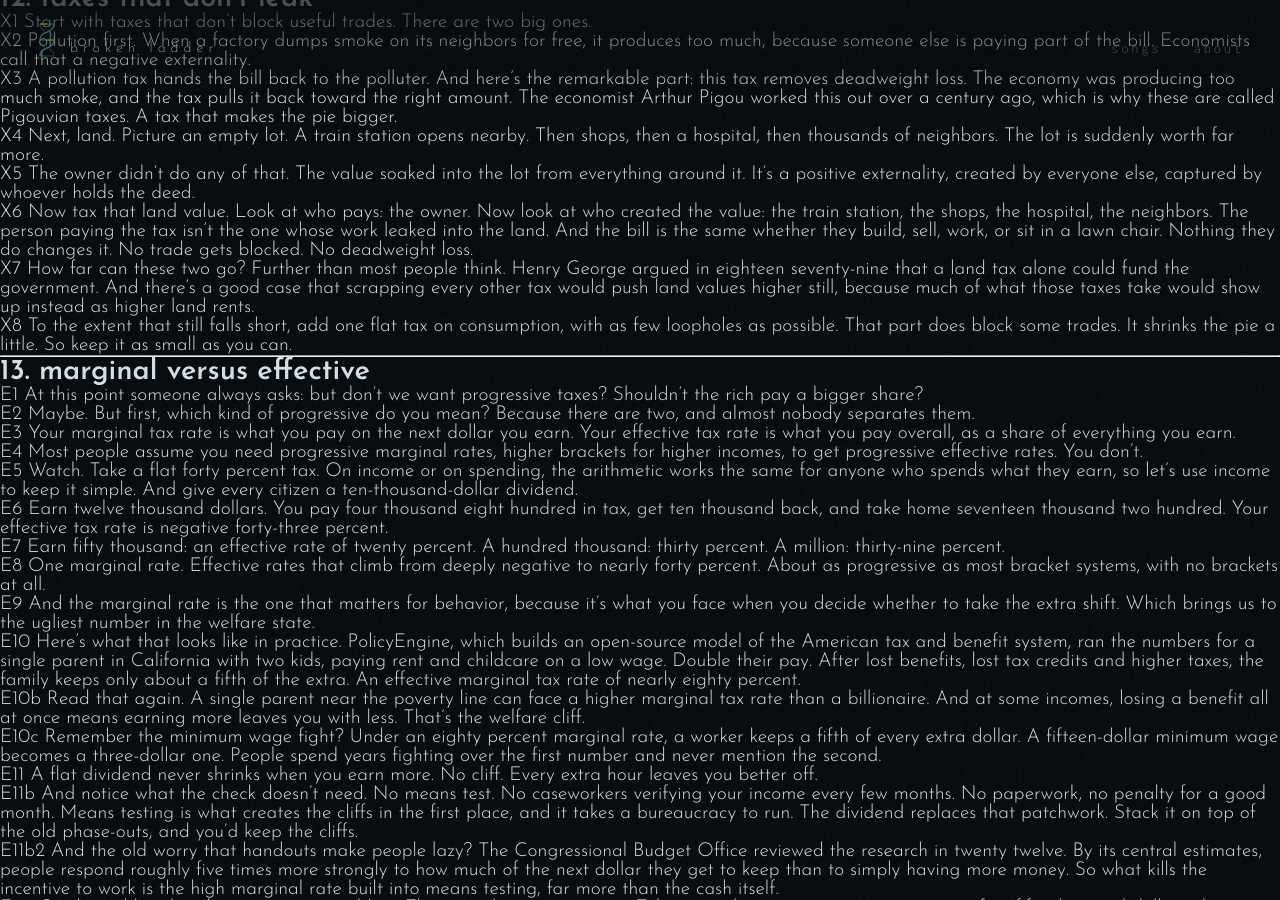
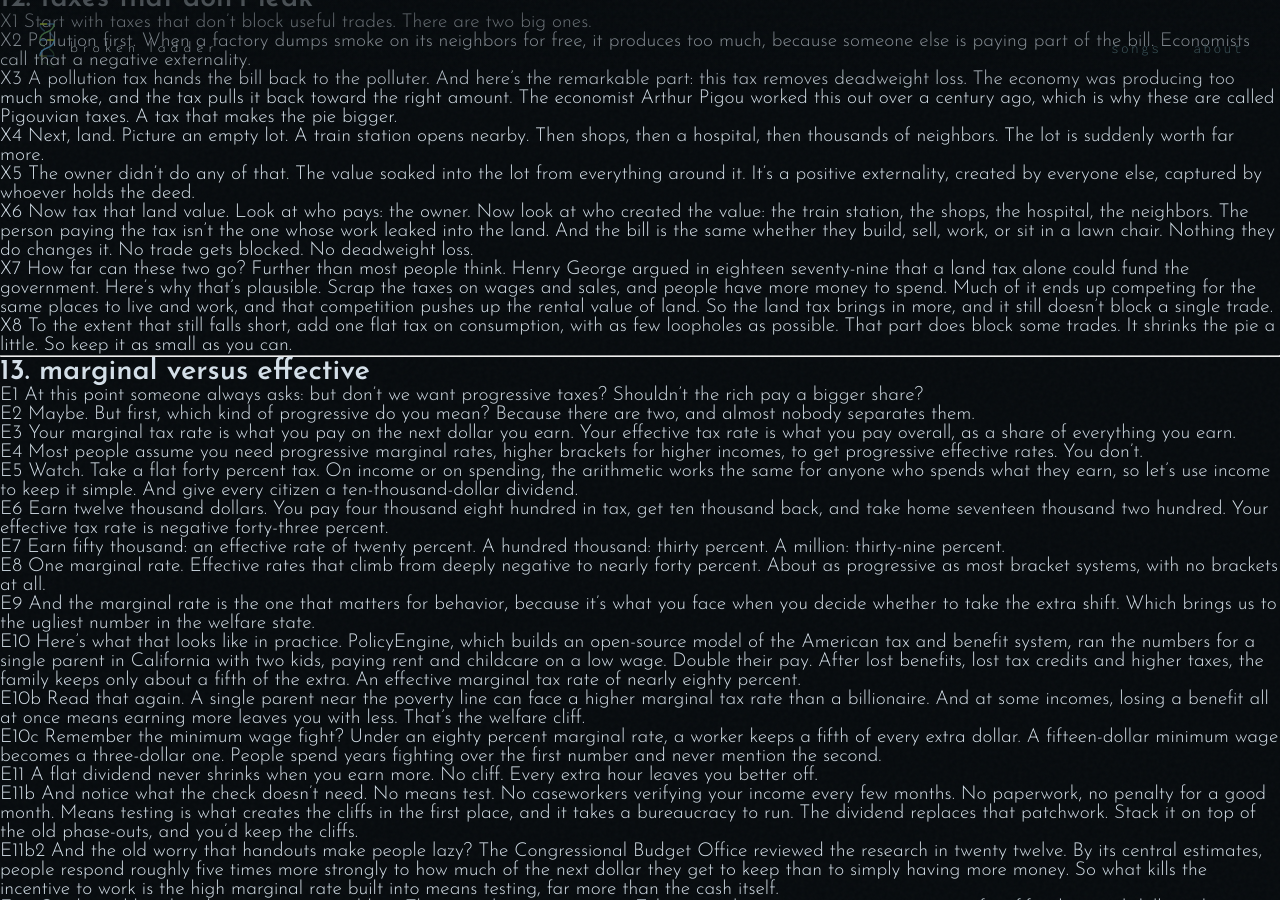
Before and after one commit to ClayShentrup/brokenladder, a Jekyll site: the page built from safety-net-vs-socialism/script.md, in a window 1280 px wide and 900 px high, scrolled down 3557 px. Built offline with Jekyll 4.4.1, drawn with Linux system fonts in a browser that asks for light colours; our own code applies the rules of GitHub Pages for plain Markdown files.

Commit message:
economic illiteracy: spell out why land rents rise when other taxes go
Co-Authored-By: Claude Opus 5.5 <noreply@anthropic.com>
Claude-Session: https://claude.ai/code/session_01BsiGF9St2tiTePmyBZgNDi

```diff
--- a/safety-net-vs-socialism/script.md
+++ b/safety-net-vs-socialism/script.md
@@ -264,7 +264,7 @@ X5 The owner didn't do any of that. The value soaked into the lot from everythin
 
 X6 Now tax that land value. Look at who pays: the owner. Now look at who created the value: the train station, the shops, the hospital, the neighbors. The person paying the tax isn't the one whose work leaked into the land. And the bill is the same whether they build, sell, work, or sit in a lawn chair. Nothing they do changes it. No trade gets blocked. No deadweight loss.
 
-X7 How far can these two go? Further than most people think. Henry George argued in eighteen seventy-nine that a land tax alone could fund the government. And there's a good case that scrapping every other tax would push land values higher still, because much of what those taxes take would show up instead as higher land rents.
+X7 How far can these two go? Further than most people think. Henry George argued in eighteen seventy-nine that a land tax alone could fund the government. Here's why that's plausible. Scrap the taxes on wages and sales, and people have more money to spend. Much of it ends up competing for the same places to live and work, and that competition pushes up the rental value of land. So the land tax brings in more, and it still doesn't block a single trade.
 
 X8 To the extent that still falls short, add one flat tax on consumption, with as few loopholes as possible. That part does block some trades. It shrinks the pie a little. So keep it as small as you can.
 
--- a/safety-net-vs-socialism/src/script.json
+++ b/safety-net-vs-socialism/src/script.json
@@ -480,7 +480,7 @@
   },
   {
    "id": "X7",
-   "text": "How far can these two go? Further than most people think. Henry George argued in eighteen seventy-nine that a land tax alone could fund the government. And there's a good case that scrapping every other tax would push land values higher still, because much of what those taxes take would show up instead as higher land rents.",
+   "text": "How far can these two go? Further than most people think. Henry George argued in eighteen seventy-nine that a land tax alone could fund the government. Here's why that's plausible. Scrap the taxes on wages and sales, and people have more money to spend. Much of it ends up competing for the same places to live and work, and that competition pushes up the rental value of land. So the land tax brings in more, and it still doesn't block a single trade.",
    "gap": 2.2
   },
   {
```
Also changed, not shown: safety-net-vs-socialism/src/_mid.js (+5 -5 lines), safety-net-vs-socialism/src/main.js (+5 -5 lines), safety-net-vs-socialism/narration/manifest.json, safety-net-vs-socialism/narration/raw/manifest.json, 2 other files.
